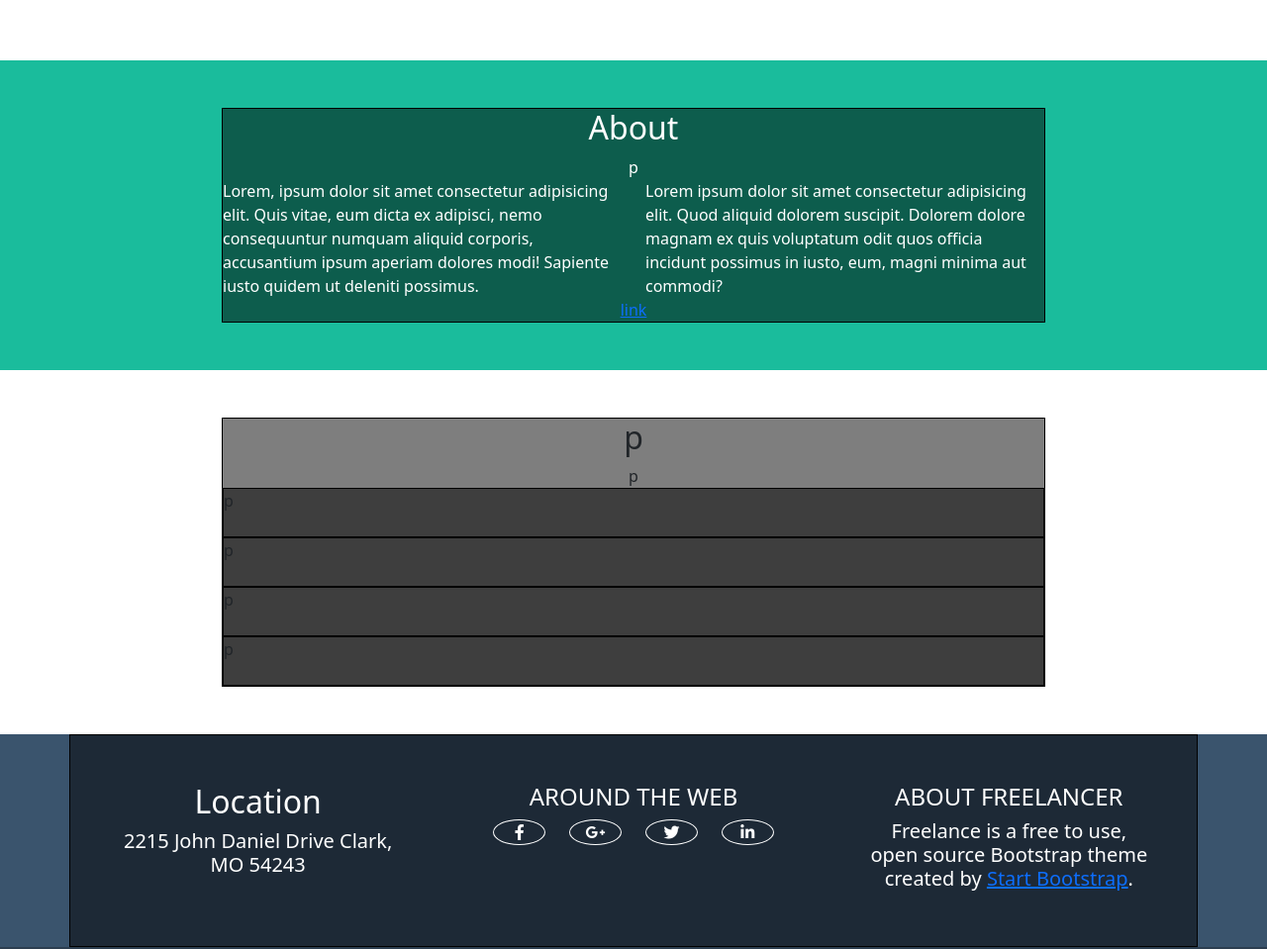
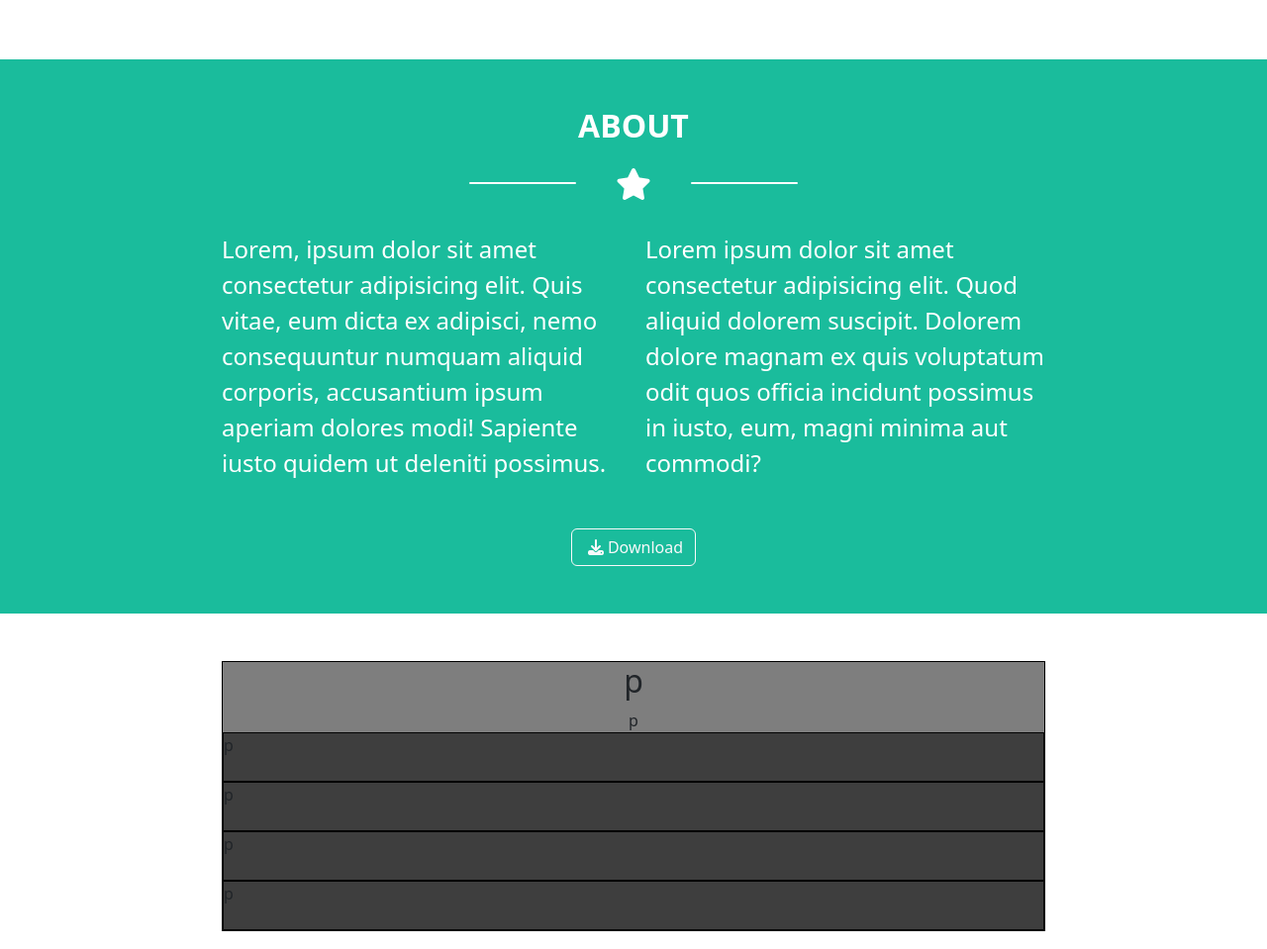
Before and after one commit to Pirisinu/html-css-bootstrap-freelancer, a plain HTML site: page index.html in a window 1280 px wide. Shown: the part 1215-2174 px from the top of the page at 99% size. Drawn offline with nearby package versions, Linux system fonts and the light colour scheme.

Commit message:
[ADD]SECTION ABOUT

```diff
--- a/css/style.css
+++ b/css/style.css
@@ -25,23 +25,25 @@ color: white;
   background-color: var(--dark-grey);
 }
 
-.star::before{
+.back-green .star::before{
   content: "";
   position: absolute;
   right: 30%;
   bottom: 50%;
   width: 13%;
   height: 2px;
+  background-color: white;
   border-radius: 4px;
   transform-origin: center;
 }
-.star::after{
+.back-green .star::after{
   content: "";
   position: absolute;
   left: 30%;
   bottom: 50%;
   width: 13%;
   height: 2px;
+  background-color: white;
   border-radius: 4px;
   transform-origin: center;
 }
--- a/index.html
+++ b/index.html
@@ -19,7 +19,7 @@
 
 <body>
   <header>
-    <div class="container debug h-100 ">
+    <div class="container h-100 ">
       <div class="row text-uppercase h-100 align-content-center">
         <div class="col-6 d-flex align-items-center">
           <a class="text-decoration-none text-light fw-bolder fs-5" href="#">Start Bootstrap</a>
@@ -46,7 +46,7 @@
 
   <main>
     <section class="back-green py-5">
-      <div class="container debug">
+      <div class="container">
         <div class="row">
           <div class="col col-md-8 offset-md-2 col-xl-4 offset-xl-4">
             <div class="h-50 w-50 m-auto">
@@ -65,7 +65,7 @@
     </section>
 
     <section class="portfolio py-5" >
-      <div class="container">
+      <div class="container-md">
         <div class="title-section text-center text-uppercase">
           <h2>Portfolio</h2>
           <div class="star d-flex align-items-center justify-content-center fs-2 position-relative">
@@ -109,20 +109,27 @@
     </section>
 
     <section class="back-green py-5">
-      <div class="container_ap debug m-auto">
-        <div class="title-sect text-center">
-          <h2>About</h2>
-          <div>p</div>
+      <div class="container_ap m-auto">
+
+        <div class="title-sect text-uppercase text-center">
+          <h2 class="fw-bold">About</h2>
+          <div class="star mt-4  d-flex align-items-center justify-content-center fs-2 position-relative">
+            <i class="fa-solid fa-star"></i>
+          </div>
         </div>
-        <div class="row row-cols-1 row-cols-md-2">
+
+        <div class="row g-4 fs-4 my-2 row-cols-1 row-cols-md-2">
           <div class="col">Lorem, ipsum dolor sit amet consectetur adipisicing elit. Quis vitae, eum dicta ex adipisci, nemo consequuntur numquam aliquid corporis, accusantium ipsum aperiam dolores modi! Sapiente iusto quidem ut deleniti possimus.</div>
           <div class="col">Lorem ipsum dolor sit amet consectetur adipisicing elit. Quod aliquid dolorem suscipit. Dolorem dolore magnam ex quis voluptatum odit quos officia incidunt possimus in iusto, eum, magni minima aut commodi?</div>
         </div>
-        <div class="button text-center"><a href="">link</a></div>
+
+        <div class="mt-5 d-flex justify-content-center ">
+          <button type="button" class="btn btn-outline-light m-auto"><span class="mx-1"><i class="fa-solid fa-download"></i></span>Download</button>
+        </div>
       </div>
     </section>
     <section class="py-5">
-      <div class="container_ap debug m-auto ">
+      <div class="container_ap debug m-auto">
         <div class="title-sect text-center">
           <h2>p</h2>
           <div>p</div>
```
